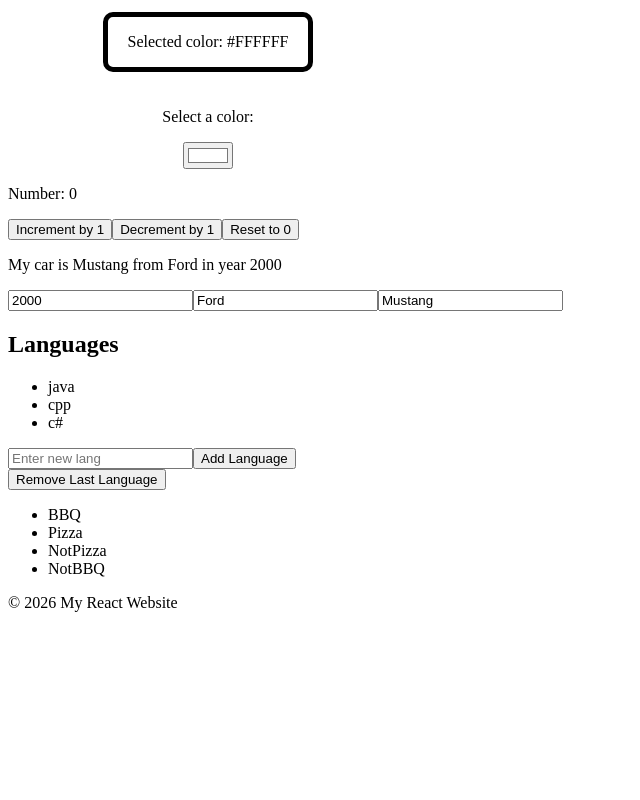
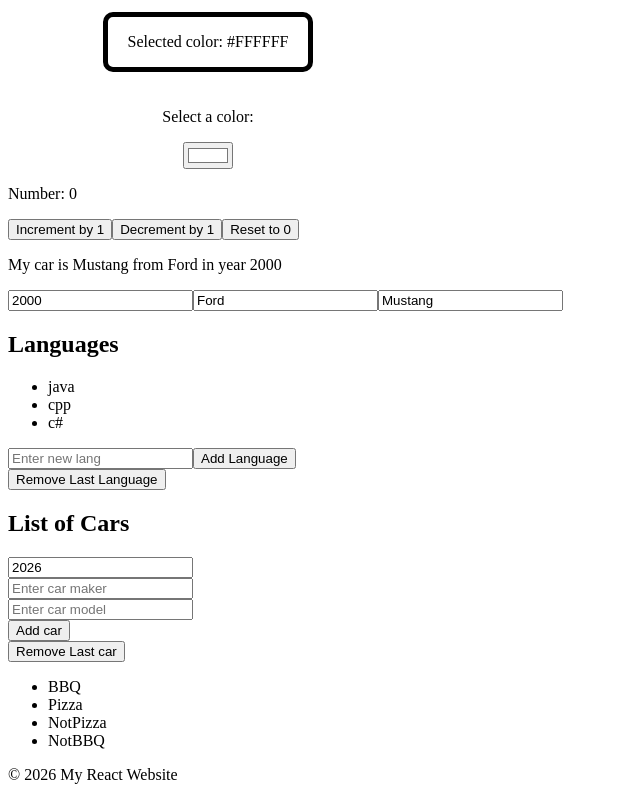
Before and after one commit to comsolodev-1/Learn-React, a React (Vite) app in the folder my-react-app/: page / in a window 1280 px wide. Shown: the part 1769-2569 px from the top of the page, without its empty margins (0-640 px from the left). Before the commit the page ends 2397 px from the top, so only its background shows below. Built offline with nearby package versions, Linux system fonts and the light colour scheme.

Commit message:
added another sidetask

```diff
--- a/my-react-app/src/App.jsx
+++ b/my-react-app/src/App.jsx
@@ -1,3 +1,4 @@
+import UpdateArrObj from './UpdateArrObj.jsx'
 import UpdateList from './UpdateList.jsx'
 import UpdateArray from './UpdateArray.jsx'
 import NumCounter from './NumCounter.jsx'
@@ -36,6 +37,7 @@ function App() {
     <NumCounter/>
     <UpdateArray/>
     <UpdateList/>
+    <UpdateArrObj/>
     <Food/>
     <Footer/>
     </>
--- /dev/null
+++ b/my-react-app/src/UpdateArrObj.jsx
@@ -0,0 +1,46 @@
+import React, {useState} from 'react';
+
+function UpdateArrObj(){
+
+    const [cars, setCars] = useState([]);
+    const [year, setYear] = useState(new Date().getFullYear());
+    const [maker, setMaker] = useState("");
+    const [model, setModel] = useState("");
+
+    function addCar(){
+        const newCar = {year: year, maker: maker, model: model};
+
+        setCars(c => [...c, newCar]);
+    }
+
+    function removeCar(){
+        setCars(c => c.slice(0, -1))
+    }
+
+    function handleYear(event){
+        setYear(event.target.value);
+    }
+
+    function handleMaker(event){
+        setMaker(event.target.value);
+    }
+
+    function handleModel(event){
+        setModel(event.target.value);
+    }
+
+    return(
+        <div>
+            <h2>List of Cars</h2>
+            <ul>
+                {cars.map((car, index) => <li key={index}>{car.year} {car.maker} {car.model}</li>)}
+            </ul>
+            <input type="Date.year" value={year} onChange={handleYear}/> <br/>
+            <input type="text" value={maker} onChange={handleMaker} placeholder="Enter car maker"/> <br/>
+            <input type="text" value={model} onChange={handleModel} placeholder="Enter car model"/> <br/>
+            <button onClick={addCar}>Add car</button> <br/>
+            <button onClick={removeCar}>Remove Last car</button>
+        </div>
+    );
+}
+export default UpdateArrObj
```
